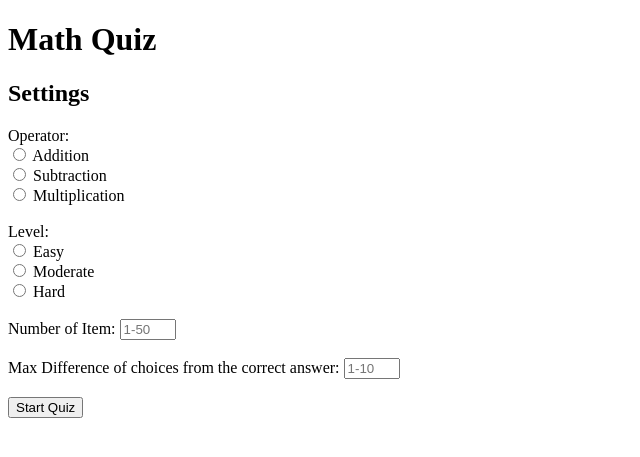
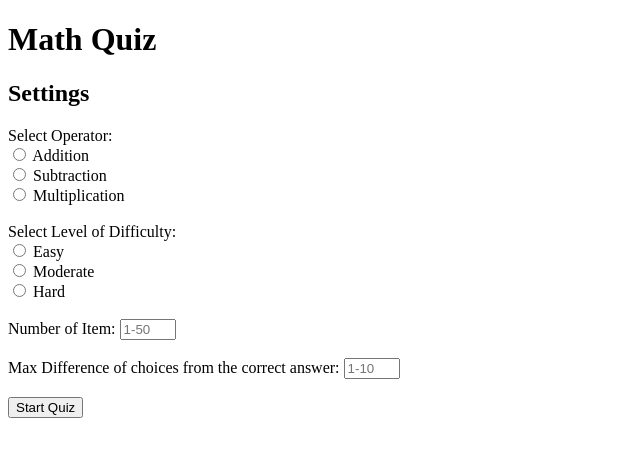
Before and after one commit to usernamewin/Alvarez_MathQuizWebApp, a PHP site: page / in a window 1280 px wide. Shown: the top 457 px of the page, without its empty margins (0-640 px from the left). Run offline with PHP 8.4, Linux system fonts and the light colour scheme.

Commit message:
Third Commit: The index.php is modified.

```diff
--- a/index.php
+++ b/index.php
@@ -10,7 +10,7 @@
     <h2>Settings</h2>
 
     <form action="quiz.php" method="post">
-        <label>Operator:</label><br>
+        <label>Select Operator:</label><br>
         <input type="radio" id="addition" name="operator" value="addition" required>
         <label for="addition">Addition</label><br>
         <input type="radio" id="subtraction" name="operator" value="subtraction" required>
@@ -18,7 +18,7 @@
         <input type="radio" id="multiplication" name="operator" value="multiplication" required>
         <label for="multiplication">Multiplication</label><br><br>
 
-        <label>Level:</label><br>
+        <label>Select Level of Difficulty:</label><br>
         <input type="radio" id="easy" name="level" value="1" required>
         <label for="easy">Easy</label><br>
         <input type="radio" id="moderate" name="level" value="2" required>
```
